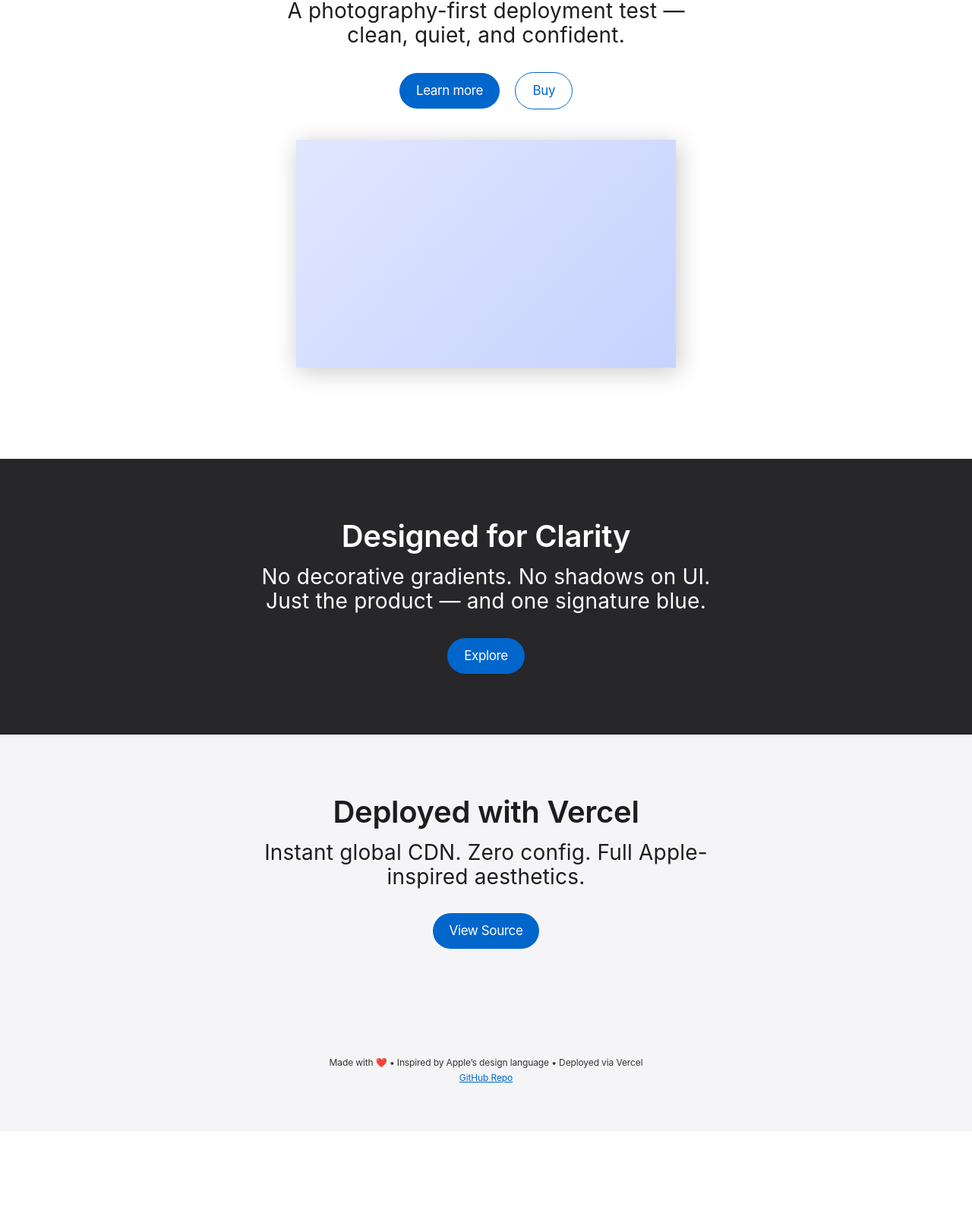
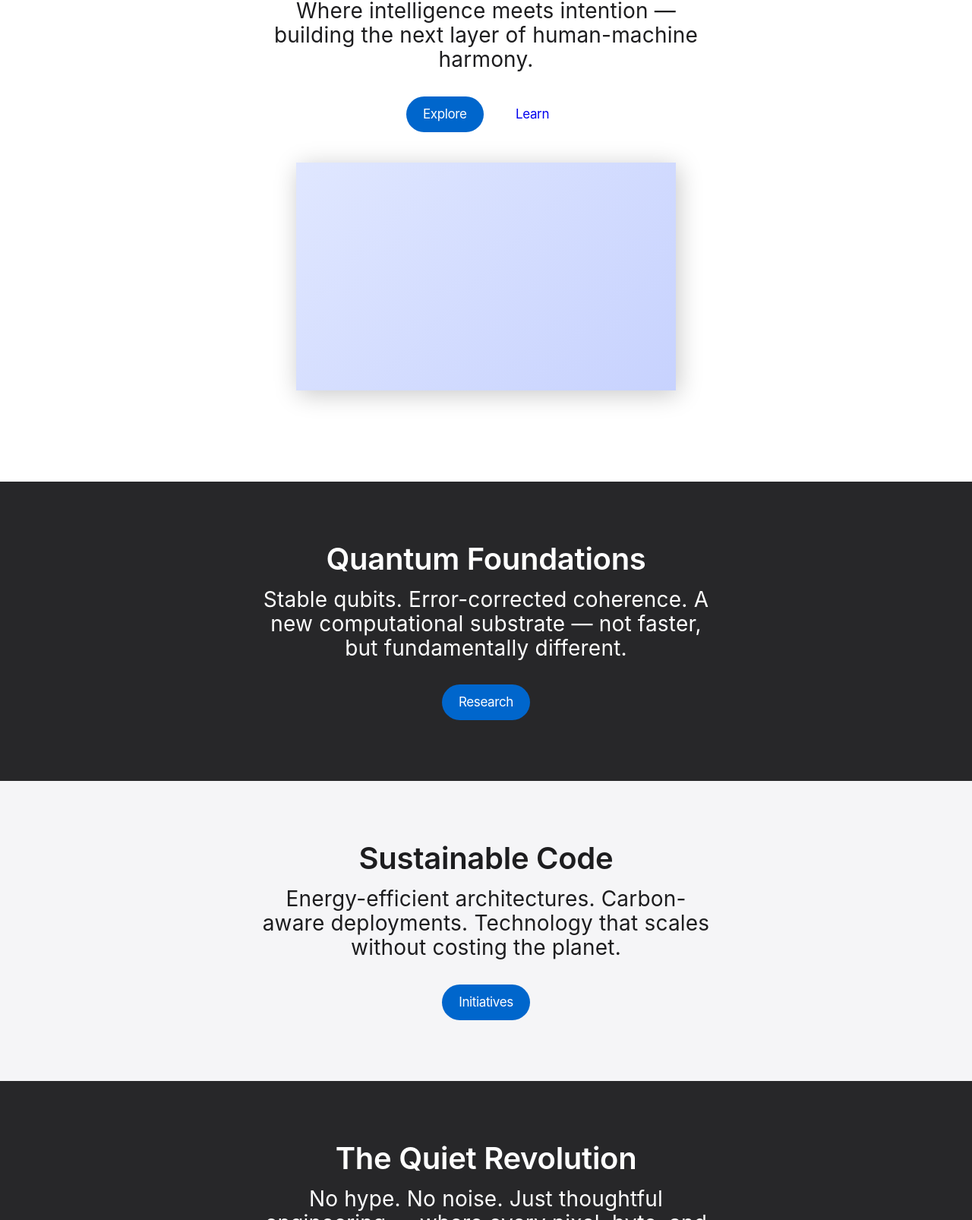
Before and after one commit to 0xrumora/Testact, a plain HTML site: page index.html in a window 1280 px wide. Shown: the part 141-1747 px from the top of the page at 76% size. Before the commit the page ends 1630 px from the top, so only its background shows below. Drawn offline with Linux system fonts and the light colour scheme.

Commit message:
Update index.html

```diff
--- a/index.html
+++ b/index.html
@@ -3,24 +3,20 @@
 <head>
   <meta charset="UTF-8" />
   <meta name="viewport" content="width=device-width, initial-scale=1.0"/>
-  <title>Testact | Apple-Style Deployment</title>
-  <!-- Inter font (fallback for non-Apple systems) -->
+  <title>Nexus | Future of Technology</title>
   <link rel="preconnect" href="https://fonts.googleapis.com">
   <link rel="preconnect" href="https://fonts.gstatic.com" crossorigin>
   <link href="https://fonts.googleapis.com/css2?family=Inter:wght@300;400;600&display=swap" rel="stylesheet">
 
   <style>
-    /* === TYPOGRAPHY SYSTEM (from DESIGN.md) === */
+    /* === COLORS (from DESIGN.md) === */
     :root {
-      /* Colors */
       --primary: #0066cc;
       --primary-focus: #0071e3;
       --primary-on-dark: #2997ff;
       --ink: #1d1d1f;
       --body: #1d1d1f;
       --body-on-dark: #ffffff;
-      --body-muted: #cccccc;
-      --ink-muted-80: #333333;
       --canvas: #ffffff;
       --canvas-parchment: #f5f5f7;
       --surface-tile-1: #272729;
@@ -28,7 +24,7 @@
       --surface-tile-3: #252527;
       --surface-black: #000000;
 
-      /* Typography fallback: Inter mimics SF Pro */
+      /* Typography */
       --font-display: 'SF Pro Display', 'Inter', system-ui, -apple-system, sans-serif;
       --font-text: 'SF Pro Text', 'Inter', system-ui, -apple-system, sans-serif;
 
@@ -54,42 +50,25 @@
       background-color: var(--canvas);
     }
 
-    /* Hero tile — light */
-    .tile.hero {
-      background-color: var(--canvas);
+    .tile {
       padding: var(--section) 0;
       text-align: center;
     }
 
-    .tile.hero h1 {
-      font-family: var(--font-display);
-      font-size: 40px;
-      font-weight: 600;
-      line-height: 1.1;
-      letter-spacing: -0.28px;
-      margin-bottom: 16px;
-      color: var(--ink);
+    .tile.light {
+      background-color: var(--canvas);
     }
 
-    .tile.hero p {
-      font-size: 28px;
-      font-weight: 400;
-      line-height: 1.14;
-      letter-spacing: 0.196px;
-      max-width: 600px;
-      margin: 0 auto;
-      color: var(--ink);
+    .tile.parchment {
+      background-color: var(--canvas-parchment);
     }
 
-    /* Dark tile */
     .tile.dark {
       background-color: var(--surface-tile-1);
       color: var(--body-on-dark);
-      padding: var(--section) 0;
-      text-align: center;
     }
 
-    .tile.dark h1 {
+    .headline {
       font-family: var(--font-display);
       font-size: 40px;
       font-weight: 600;
@@ -98,7 +77,7 @@
       margin-bottom: 16px;
     }
 
-    .tile.dark p {
+    .subhead {
       font-size: 28px;
       font-weight: 400;
       line-height: 1.14;
@@ -107,7 +86,6 @@
       margin: 0 auto;
     }
 
-    /* Button: Apple-style pill */
     .btn {
       display: inline-block;
       padding: 11px 22px;
@@ -136,20 +114,6 @@
       transform: scale(0.95);
     }
 
-    .btn-secondary {
-      background: transparent;
-      color: var(--primary);
-      border: 1px solid var(--primary);
-    }
-
-    /* Layout */
-    .container {
-      max-width: 980px;
-      margin: 0 auto;
-      padding: 0 24px;
-    }
-
-    /* Product image placeholder (simulasi "photography-first") */
     .product-img {
       width: 100%;
       max-width: 500px;
@@ -157,77 +121,68 @@
       background: linear-gradient(135deg, #e0e7ff, #c7d2fe);
       margin: 40px auto;
       border-radius: 0;
-      box-shadow: rgba(0, 0, 0, 0.22) 3px 5px 30px 0; /* satu-satunya shadow! */
+      box-shadow: rgba(0, 0, 0, 0.22) 3px 5px 30px 0;
     }
 
-    /* Responsive */
     @media (max-width: 640px) {
-      .tile.hero h1,
-      .tile.dark h1 {
-        font-size: 34px;
-      }
-      .tile.hero p,
-      .tile.dark p {
-        font-size: 24px;
-      }
-      .product-img {
-        height: 240px;
-      }
+      .headline { font-size: 34px; }
+      .subhead { font-size: 24px; }
+      .product-img { height: 240px; }
     }
   </style>
 </head>
 <body>
 
   <!-- Tile 1: Light -->
-  <div class="tile hero">
-    <div class="container">
-      <h1>Testact</h1>
-      <p>A photography-first deployment test — clean, quiet, and confident.</p>
+  <div class="tile light">
+    <div class="container" style="max-width:980px; margin:0 auto; padding:0 24px;">
+      <h1 class="headline">Nexus</h1>
+      <p class="subhead">Where intelligence meets intention — building the next layer of human-machine harmony.</p>
       <div style="margin-top: 32px;">
-        <a href="#" class="btn btn-primary">Learn more</a>
-        <a href="#" class="btn btn-secondary" style="margin-left: 16px;">Buy</a>
+        <a href="#" class="btn btn-primary">Explore</a>
+        <a href="#" class="btn btn-secondary" style="margin-left: 16px;">Learn</a>
       </div>
-      <div class="product-img" aria-label="Product render placeholder"></div>
+      <div class="product-img" aria-label="AI neural interface visualization"></div>
     </div>
   </div>
 
   <!-- Tile 2: Dark -->
   <div class="tile dark">
-    <div class="container">
-      <h1>Designed for Clarity</h1>
-      <p>No decorative gradients. No shadows on UI. Just the product — and one signature blue.</p>
+    <div class="container" style="max-width:980px; margin:0 auto; padding:0 24px;">
+      <h1 class="headline">Quantum Foundations</h1>
+      <p class="subhead">Stable qubits. Error-corrected coherence. A new computational substrate — not faster, but fundamentally different.</p>
       <div style="margin-top: 32px;">
-        <a href="#" class="btn btn-primary">Explore</a>
+        <a href="#" class="btn btn-primary">Research</a>
       </div>
     </div>
   </div>
 
-  <!-- Tile 3: Light (parchment) -->
-  <div class="tile hero" style="background-color: var(--canvas-parchment);">
-    <div class="container">
-      <h1>Deployed with Vercel</h1>
-      <p>Instant global CDN. Zero config. Full Apple-inspired aesthetics.</p>
+  <!-- Tile 3: Parchment -->
+  <div class="tile parchment">
+    <div class="container" style="max-width:980px; margin:0 auto; padding:0 24px;">
+      <h1 class="headline">Sustainable Code</h1>
+      <p class="subhead">Energy-efficient architectures. Carbon-aware deployments. Technology that scales without costing the planet.</p>
       <div style="margin-top: 32px;">
-        <a href="#" class="btn btn-primary">View Source</a>
+        <a href="#" class="btn btn-primary">Initiatives</a>
       </div>
     </div>
   </div>
 
-  <!-- Footer -->
-  <footer style="
-    background-color: var(--canvas-parchment);
-    padding: 64px 0;
-    text-align: center;
-    font-size: 12px;
-    line-height: 1.0;
-    letter-spacing: -0.12px;
-    color: var(--ink-muted-80);
-  ">
-    <p>Made with ❤️ • Inspired by Apple’s design language • Deployed via Vercel</p>
-    <p style="margin-top: 8px;">
-      <a href="https://github.com/Oxrumora/Testact" style="color:var(--primary); text-decoration:underline;">GitHub Repo</a>
-    </p>
-  </footer>
+  <!-- Tile 4: Dark (final) -->
+  <div class="tile dark">
+    <div class="container" style="max-width:980px; margin:0 auto; padding:0 24px;">
+      <h1 class="headline">The Quiet Revolution</h1>
+      <p class="subhead">No hype. No noise. Just thoughtful engineering — where every pixel, byte, and interaction serves a purpose.</p>
+      <div style="margin-top: 32px;">
+        <a href="#" class="btn btn-primary">Join the Future</a>
+      </div>
+    </div>
+  </div>
+
+  <!-- ❌ NO FOOTER — page ends cleanly here -->
+  <!-- Space to ensure last tile isn’t cut off on mobile:
+       Vercel auto-adds ~20px bottom margin, but we add explicit padding for safety -->
+  <div style="height: var(--section);"></div>
 
 </body>
 </html>
```
